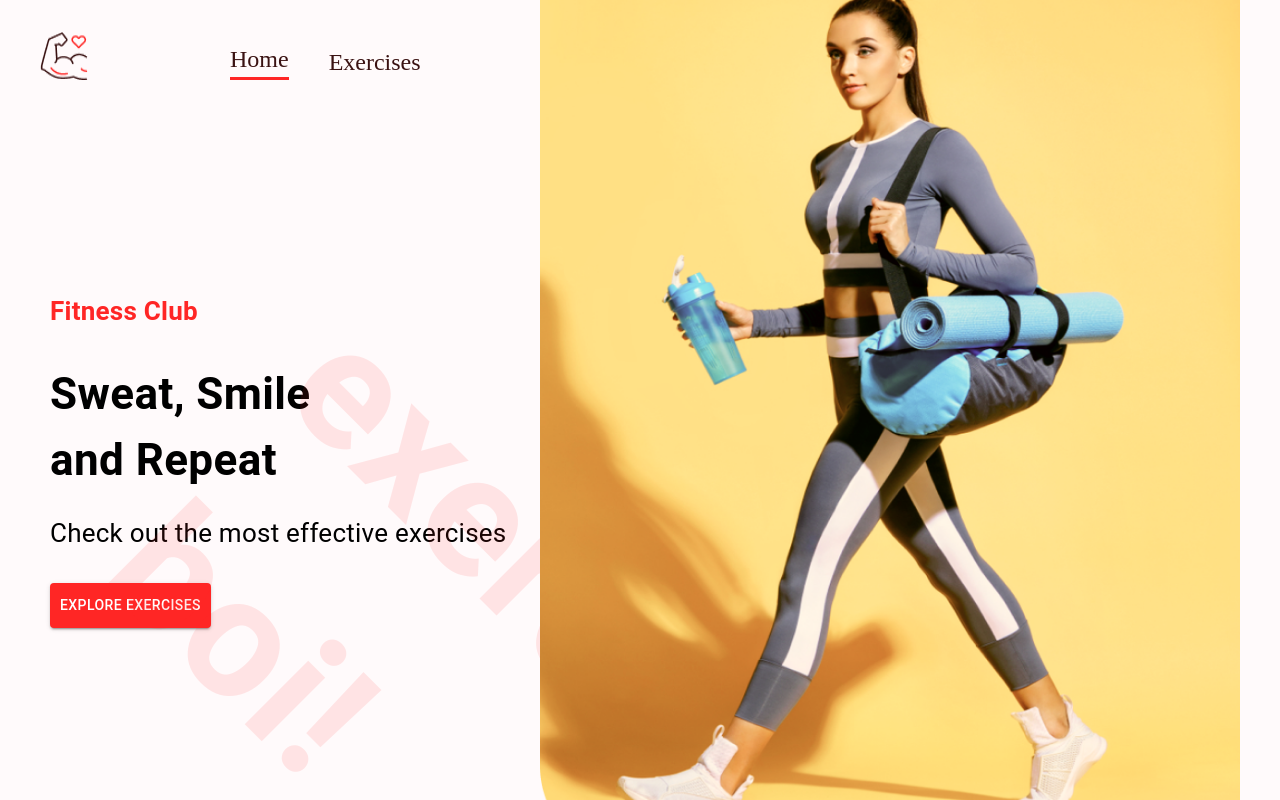
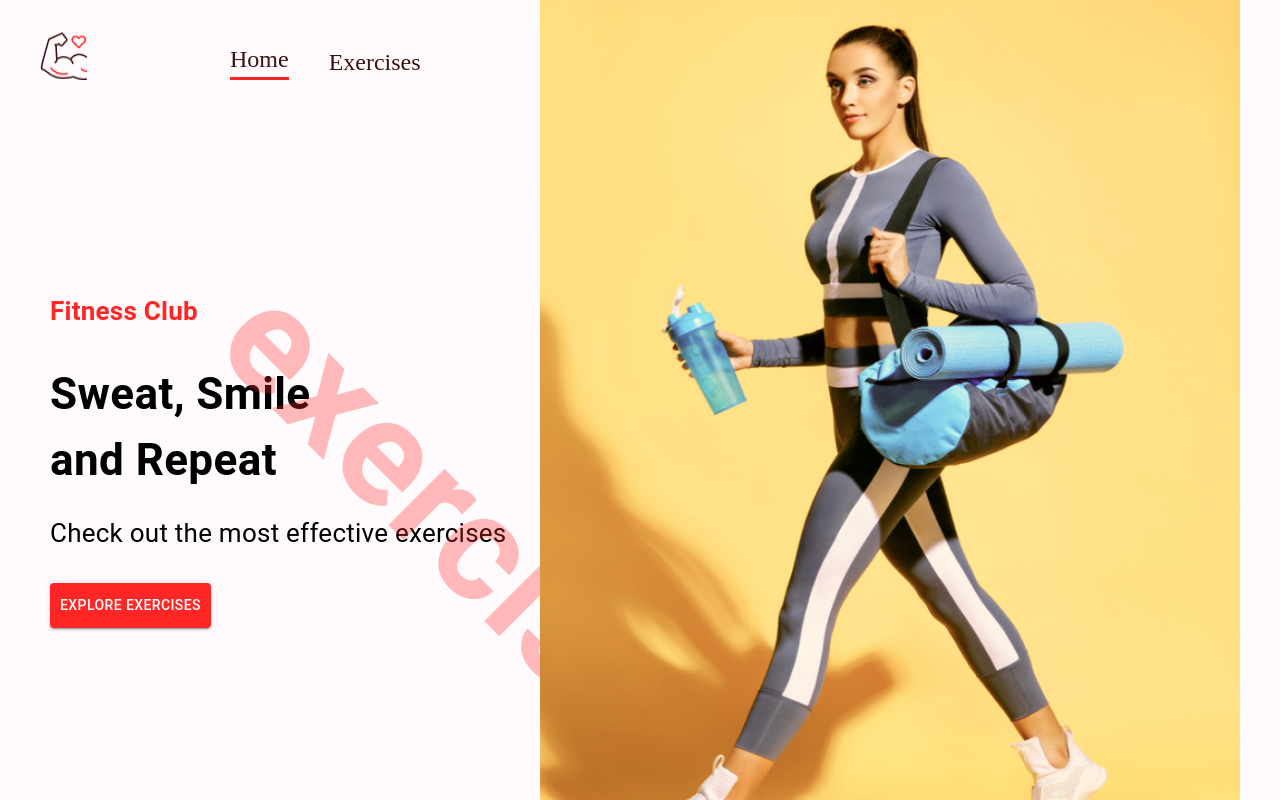
Before and after one commit to gery117/Gym-exercises-app, a React (Create React App) app: page / in a window 1280 px wide. Shown: the top 800 px of the page. Built offline with nearby package versions, Linux system fonts and the light colour scheme; no server answers.

Commit message:
final git before deployment

```diff
--- a/src/App.css
+++ b/src/App.css
@@ -16,9 +16,9 @@
 
     }
 
-    /* ::-webkit-scrollbar {
+    ::-webkit-scrollbar {
         width: 0px;
-    } */
+    }
 
     .right-arrow,
     .left-arrow {
@@ -48,11 +48,11 @@
         transform: scale(1.3, 1.3);
     }
 
-    /* .react-horizontal-scrolling-menu--wrapper {
+    .react-horizontal-scrolling-menu--wrapper {
         width: 100%;
         display: flex;
         flex-wrap: wrap;
-    } */
+    }
 
     .detail-image {
         width: 729px;
@@ -65,7 +65,8 @@
         top: 0px;
         width: 700px;
         height: 900px;
-        margin-top: -330px;
+        margin-top: -300px;
+        /* margin-bottom: 180px; */
 
     }
 
@@ -119,9 +120,9 @@
         }
 
 
-        /* .react-horizontal-scrolling-menu--scroll-container {
+        .react-horizontal-scrolling-menu--scroll-container {
         width: 500px;
-        } */
+        }
 
         .left-arrow,
         .right-arrow {
--- a/src/components/HeroBanner.js
+++ b/src/components/HeroBanner.js
@@ -23,26 +23,27 @@ const HeroBanner = () => {
             <Typography fontSize="26px" lineHeight="35px" mb={4}>
                 Check out the most effective exercises
             </Typography>
-            <Button variant="contained"
-            color= "error"
-            href='#exercises'
-            sx={{backgroundColor: '#ff2625', padding: '10px'}}
-            >
+            <Button
+                variant="contained"
+                color= "error"
+                href='#exercises'
+                sx={{backgroundColor: '#ff2625', padding: '10px'}}
+                >
                 Explore Exercises
             </Button>
             <Typography
-            fontWeight={600}
-            color="#ff2625"
-            sx={{
-                opacity: 0.1,
-                display: {lg: 'block', xs: 'none'},
-                rotate: '45deg',
-            }}
-            fontSize="170px"
+                fontWeight={600}
+                color="rgba(255, 38, 37, 0.3)"
+                fontSize="150px"
+                paddingBottom='50px'
+                style={{ transform: 'rotate(45deg)' }}
             >
-                exercise <br/> boi!
+                exercise boi!
             </Typography>
-            <img src= {HeroBannerImage} alt='banner' className='hero-banner-img'/>
+            <img
+                src= {HeroBannerImage}
+                alt='banner'
+                className='hero-banner-img'/>
         </Box>
     )
 }
--- a/src/components/HorizontalScrollbar.js
+++ b/src/components/HorizontalScrollbar.js
@@ -85,7 +85,7 @@ const HorizontalScrollbar = ({data, bodyPart, setBodyPart, isBodyParts}) => {
     return (
         <div className='relative flex items-center'>
             <FaArrowLeft className=' size-10 opacity-50 cursor-pointer hover:opacity-100' onClick={()=>{handleScroll(- 700)}}/>
-            <div id='slider' ref={containerRef} className=' w-full h-full overflow-x-scroll scroll whitespace-nowrap scroll-smooth scrollbar-hide px-8'>
+            <div id='slider' ref={containerRef} className=' w-full h-full overflow-x-scroll scroll scroll-smooth scrollbar-hide px-8 '>
                 <Stack direction='row' >
                     {data.map((item)=> (
                         <Box
--- a/src/components/SearchExercises.js
+++ b/src/components/SearchExercises.js
@@ -40,6 +40,20 @@ const SearchExercises = ( { setExercises, bodyPart, setBodyPart }) => {
       setSearch('')
       setExercises(searchedExercises);
     }
+    else{
+      <Typography>
+        Sorry Exercise not found!
+      </Typography>
+    }
+  }
+
+  const scrollToPosition = () => {
+    window.scrollTo({ top: 1800, behavior: "smooth" });
+  }
+
+  const handleCombinedClick = () => {
+    handleSearch();
+    scrollToPosition();
   }
 
   return (
@@ -81,7 +95,7 @@ const SearchExercises = ( { setExercises, bodyPart, setBodyPart }) => {
             position: "absolute",
             right: '0'
           }}
-          onClick={handleSearch}
+          onClick={handleCombinedClick}
         >
           Search
         </Button>
```
